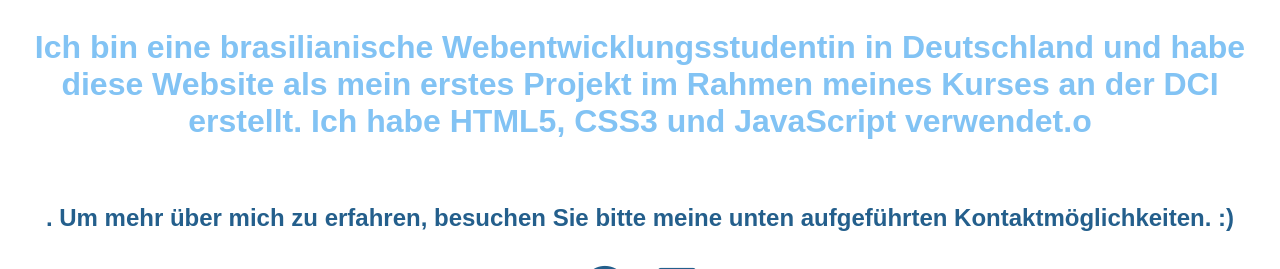
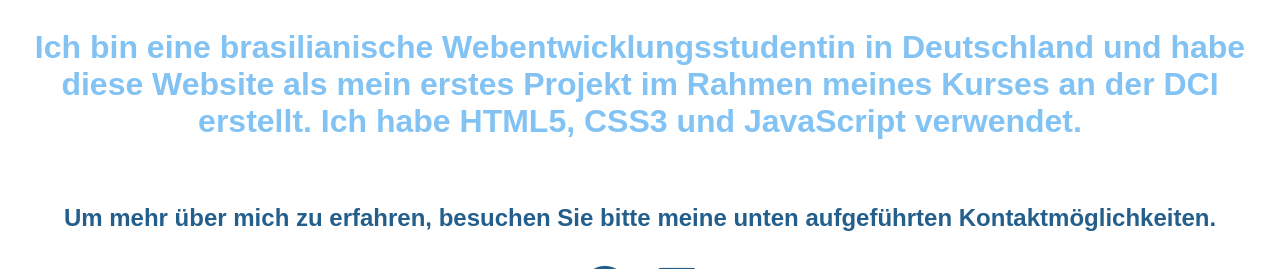
Before and after one commit to ericadebem/produktiver-tag, a plain HTML site: page pages/ich.html in a window 1280 px wide. Shown: the part 138-407 px from the top of the page. Drawn offline with Linux system fonts and the light colour scheme.

Commit message:
error name

```diff
--- a/pages/ich.html
+++ b/pages/ich.html
@@ -16,8 +16,8 @@
 </nav>
 <body>
     <h1>Wer bin ich?</h1>
-    <h2>Ich bin eine brasilianische Webentwicklungsstudentin in Deutschland und habe diese Website als mein erstes Projekt im Rahmen meines Kurses an der DCI erstellt. Ich habe HTML5, CSS3 und JavaScript verwendet.o</h2>
-    <h3>. Um mehr über mich zu erfahren, besuchen Sie bitte meine unten aufgeführten Kontaktmöglichkeiten. :) </h3>
+    <h2>Ich bin eine brasilianische Webentwicklungsstudentin in Deutschland und habe diese Website als mein erstes Projekt im Rahmen meines Kurses an der DCI erstellt. Ich habe HTML5, CSS3 und JavaScript verwendet.</h2>
+    <h3>Um mehr über mich zu erfahren, besuchen Sie bitte meine unten aufgeführten Kontaktmöglichkeiten.</h3>
 
     <ul class="icon-list">
         <li class="icon"><a href="https://github.com/ericadebem"><i class="fa-brands fa-github fa-xl"></i></a></li>
```
